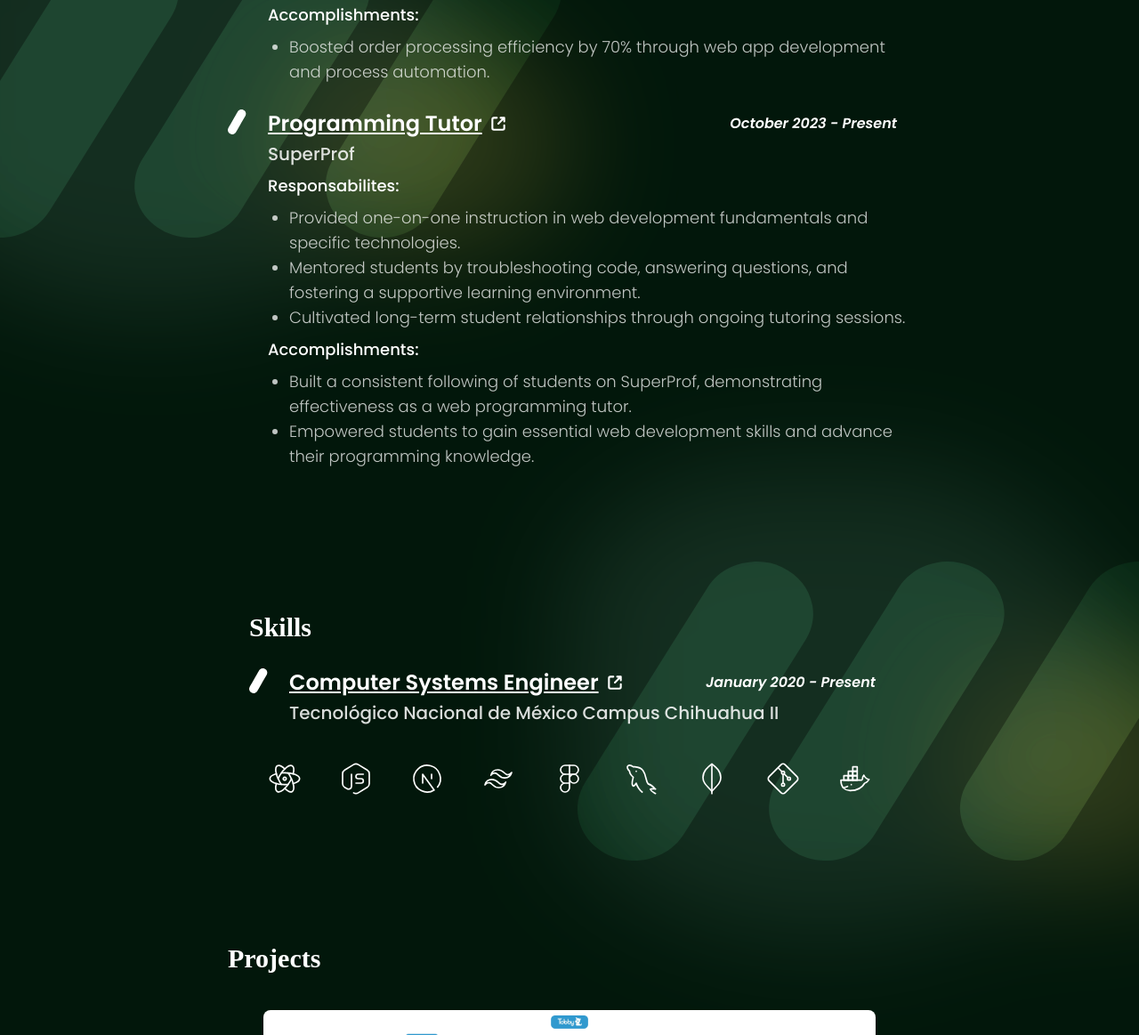
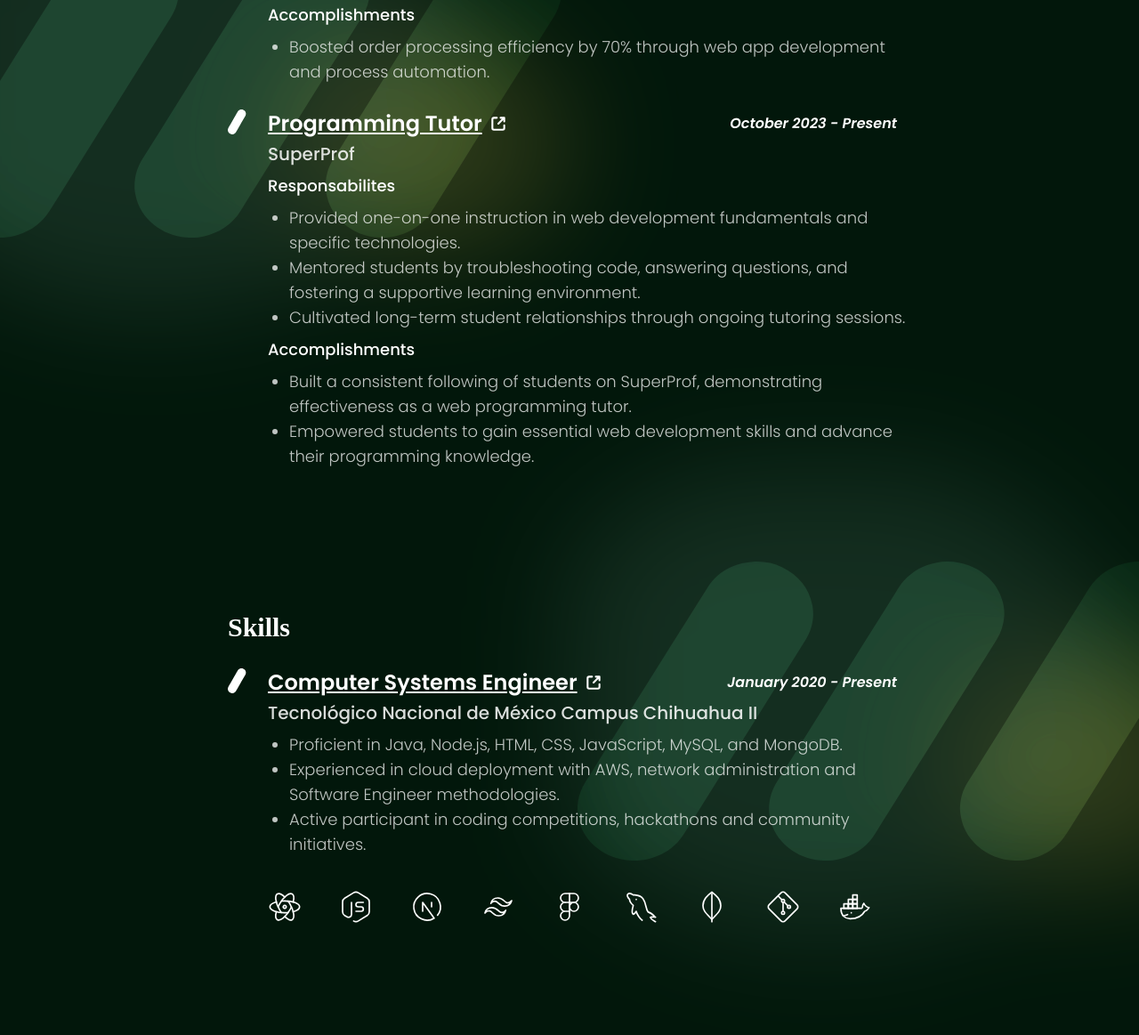
Before and after one commit to eliangerard/portfolio, an Astro site: page / in a window 1280 px wide. Shown: the part 1969-3132 px from the top of the page at 89% size. Built offline with nearby package versions, Linux system fonts and the light colour scheme; Astro itself is replaced by a stand-in of ours; a web font is replaced by a local one.

Commit message:
Add unnamed list option

```diff
--- a/src/components/Card.astro
+++ b/src/components/Card.astro
@@ -8,11 +8,12 @@ interface Props {
 	body?: string;
 	responsabilites?: string[];
 	accomplishments?: string[];
+	list?: string[];
 	date: string;
 	link?: string;
 }
 
-const { title, subtitle, body, date, link, responsabilites, accomplishments } =
+const { title, subtitle, body, date, link, responsabilites, accomplishments, list } =
 	Astro.props;
 ---
 
@@ -51,7 +52,7 @@ const { title, subtitle, body, date, link, responsabilites, accomplishments } =
 		{
 			responsabilites && (
 				<div class="">
-					<h4 class="font-medium text-lg mt-2">Responsabilites:</h4>
+					<h4 class="font-medium text-lg mt-2">Responsabilites</h4>
 					<ul class="list-disc mt-2 ml-6">
 						{responsabilites.map((responsability) => (
 							<li class="font-light opacity-75 text-lg">
@@ -65,7 +66,7 @@ const { title, subtitle, body, date, link, responsabilites, accomplishments } =
 		{
 			accomplishments && (
 				<div class="">
-					<h4 class="font-medium text-lg mt-2">Accomplishments:</h4>
+					<h4 class="font-medium text-lg mt-2">Accomplishments</h4>
 					<ul class="list-disc  ml-6 mt-2">
 						{accomplishments.map((accomplishment) => (
 							<li class="font-light opacity-75 text-lg">
@@ -76,5 +77,14 @@ const { title, subtitle, body, date, link, responsabilites, accomplishments } =
 				</div>
 			)
 		}
+		{
+			list && (
+				<ul class="list-disc mt-2 ml-6">
+					{list.map((item) => (
+						<li class="font-light opacity-75 text-lg">{item}</li>
+					))}
+				</ul>
+			)
+		}
 	</div>
 </li>
```
